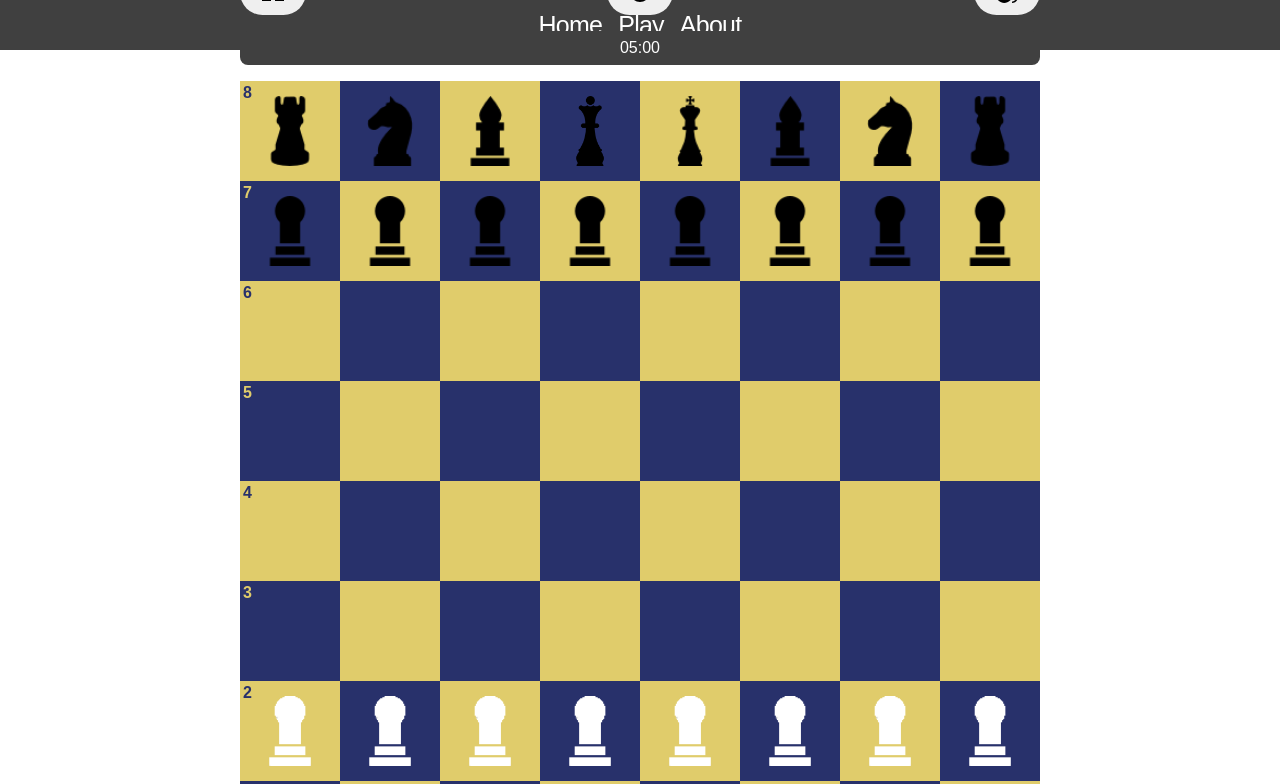
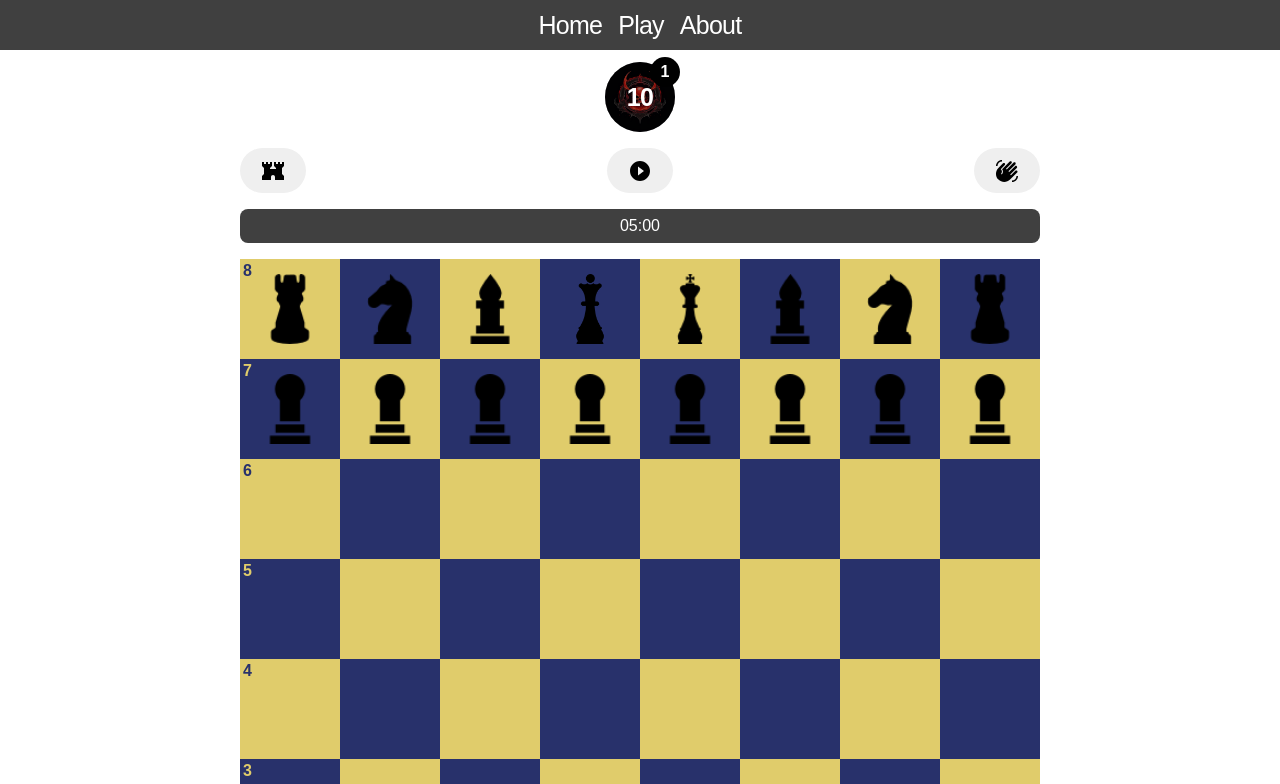
Before and after one commit to Antonzo/magic-chess, a React (Create React App) app: page /room in a window 1280 px wide. Shown: the top 784 px of the page. Built offline with nearby package versions, Linux system fonts and the light colour scheme.

Commit message:
layout fixes

```diff
--- a/src/pages/Room.tsx
+++ b/src/pages/Room.tsx
@@ -52,7 +52,7 @@ function Room() {
     }
 
     return (
-        <div className="room position-relative d-flex flex-column align-center justify-center full-width full-height px-sm-4">
+        <div className="room position-relative d-flex flex-column align-center justify-center full-width py-3 px-sm-4">
             <SlideOutPane active={figuresPaneModal} toggle={handleFiguresPaneToggle}>
                 <LostFigures
                     title="Black figures"
```
